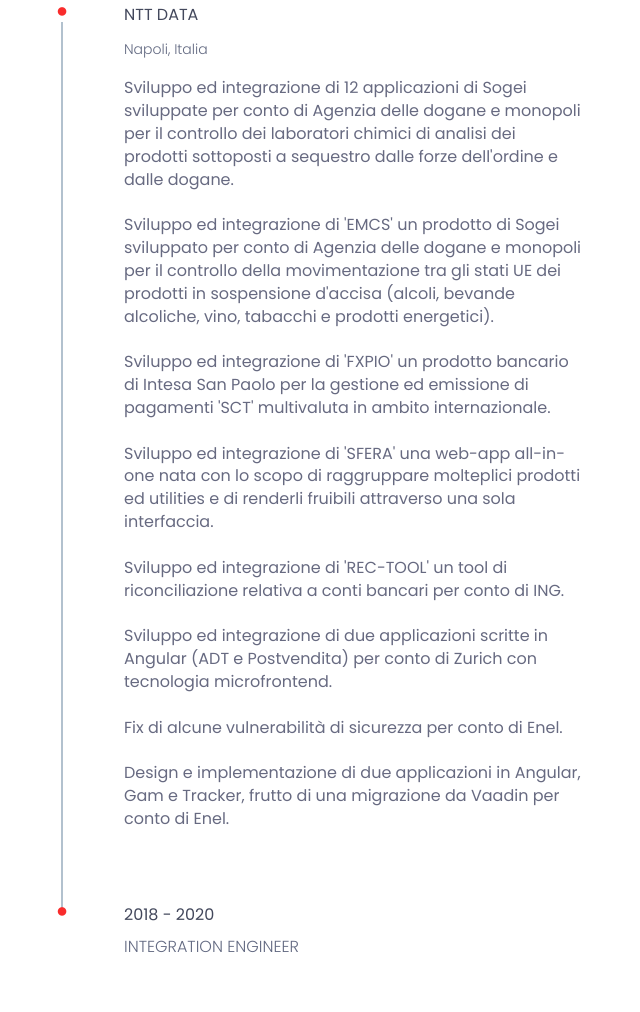
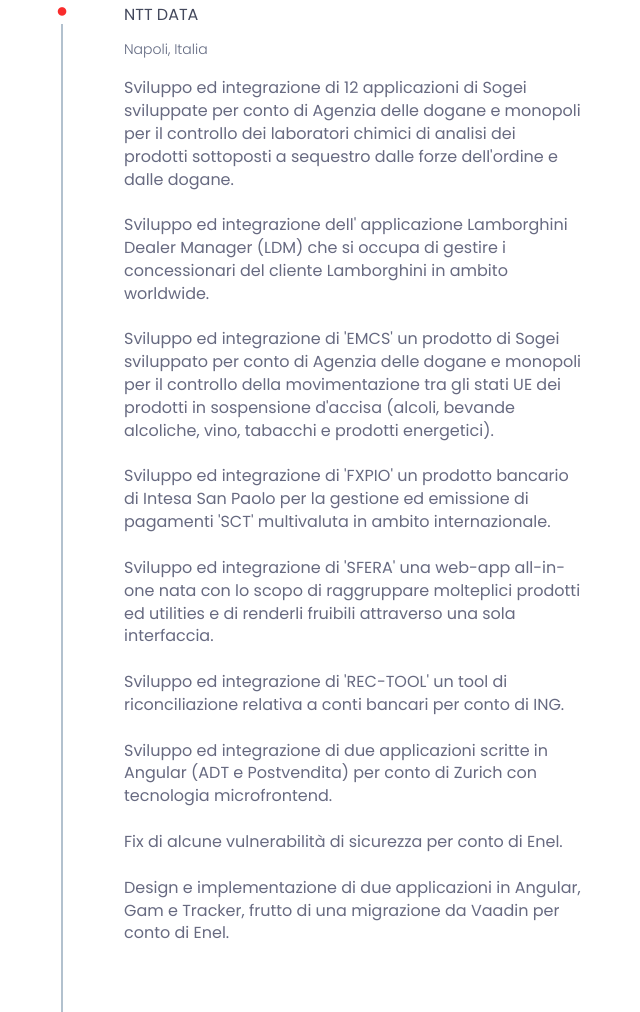
Before and after one commit to arnonelu/arnonelu.github.io, a plain HTML site: page index.html in a window 1280 px wide. Shown: the part 3684-4696 px from the top of the page, without its empty margins (531-1171 px from the left). Drawn offline with nearby package versions, Linux system fonts and the light colour scheme.

Commit message:
Aggiunta progetto

```diff
--- a/index.html
+++ b/index.html
@@ -427,6 +427,7 @@
 														<h5>Napoli, Italia</h5>
 														<p class="description">
                                                             <ol>Sviluppo ed integrazione di 12 applicazioni di Sogei sviluppate per conto di Agenzia delle dogane e monopoli per il controllo dei laboratori chimici di analisi dei prodotti sottoposti a sequestro dalle forze dell'ordine e dalle dogane.</ol><br/>
+															<ol>Sviluppo ed integrazione dell' applicazione Lamborghini Dealer Manager (LDM) che si occupa di gestire i concessionari del cliente Lamborghini in ambito worldwide.</ol><br/>
                                                             <ol>Sviluppo ed integrazione di 'EMCS' un prodotto di Sogei sviluppato per conto di Agenzia delle dogane e monopoli per il controllo della movimentazione tra gli stati UE dei prodotti in sospensione d'accisa (alcoli, bevande alcoliche, vino, tabacchi e prodotti energetici).</ol><br/>
                                                             <ol>Sviluppo ed integrazione di 'FXPIO' un prodotto bancario di Intesa San Paolo per la gestione ed emissione di pagamenti 'SCT' multivaluta in ambito internazionale.</ol><br/>
                                                             <ol>Sviluppo ed integrazione di 'SFERA' una web-app all-in-one nata con lo scopo di raggruppare molteplici prodotti ed utilities e di renderli fruibili attraverso una sola interfaccia.</ol><br/>
```
